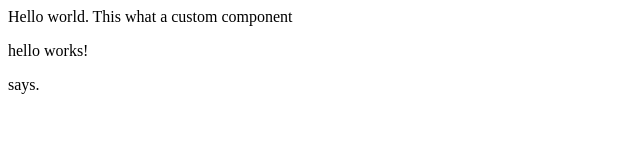
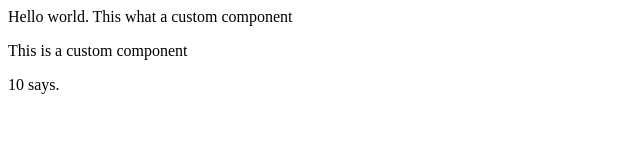
Before and after one commit to shakimharris/angular-udemy-app, an Angular app: page / in a window 1280 px wide. Shown: the top 160 px of the page, without its empty margins (0-640 px from the left). Built offline with nearby package versions, Linux system fonts and the light colour scheme.

Commit message:
interpolated custom component

```diff
--- a/src/app/hello/hello.component.html
+++ b/src/app/hello/hello.component.html
@@ -1 +1,2 @@
-<p>hello works!</p>
+<p>This is a custom component</p>
+{{ 5 *2 }}
```
